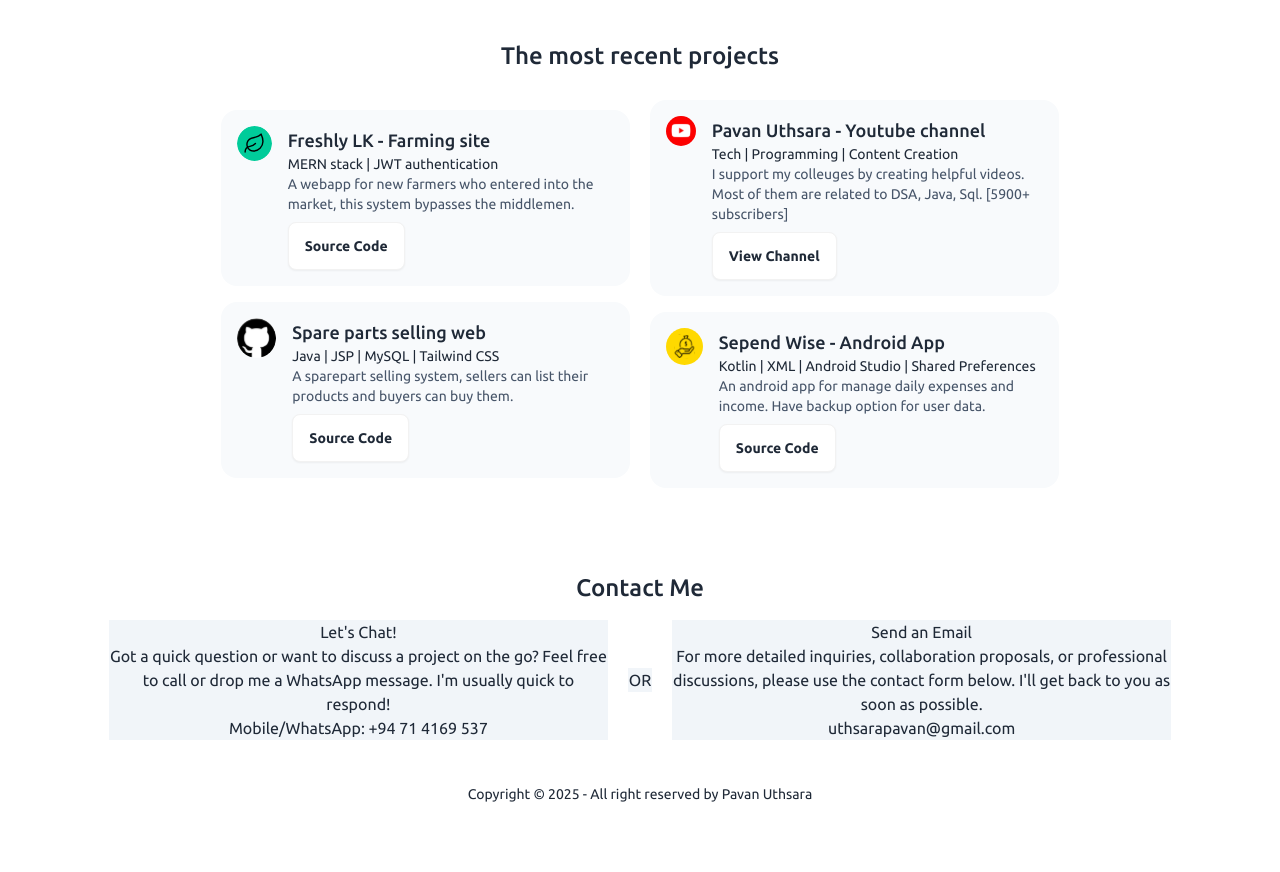
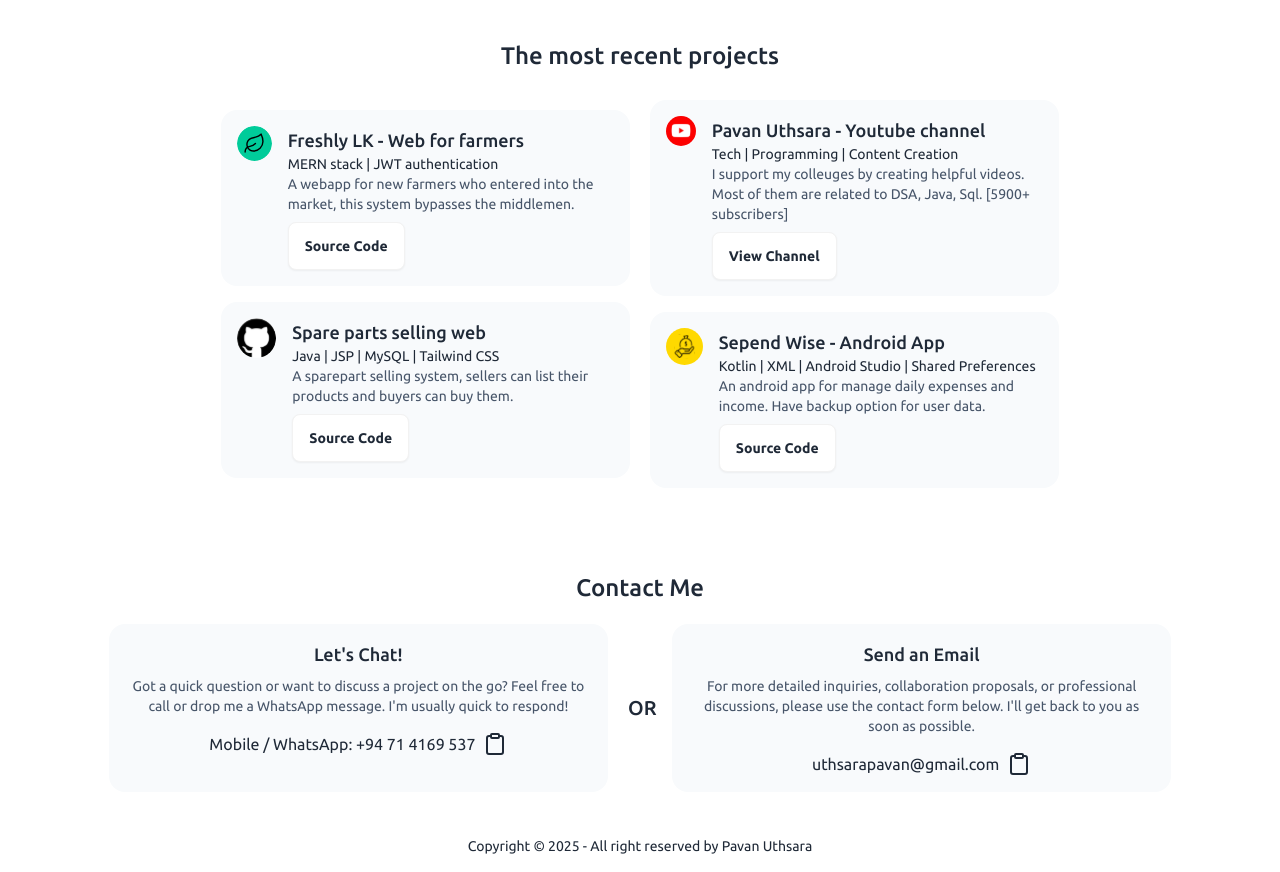
Before and after one commit to pavanuthsara/pavan-uthsara-portfolio, a React (Vite) app: page / in a window 1280 px wide. Shown: the part 580-1452 px from the top of the page. Before the commit the page ends 1400 px from the top, so only its background shows below. Built offline with nearby package versions, Linux system fonts and the light colour scheme.

Commit message:
contact section v1.2

```diff
--- a/src/components/ContactMe.jsx
+++ b/src/components/ContactMe.jsx
@@ -1,33 +1,66 @@
-import React from "react";
+import React, { useState } from "react";
+import toast  from "react-hot-toast";
 
-import { Construction } from "lucide-react";
+import { Clipboard } from "lucide-react";
 
 const ContactMe = () => {
+  const [copyEmailStatus, setCopyEmailStatus] = useState(false);
+  const [copyMobileStatus, setCopyMobileStatus] = useState("");
+
+  const emailToCopy = "uthsarapavan@gmail.com";
+  const mobileToCopy = "+94714169537";
+
+  const handleClipboardEmail = async () => {
+    try {
+      await navigator.clipboard.writeText(emailToCopy);
+      toast.success("Email copied to clipboard");
+      setCopyEmailStatus(true);
+      console.log(copyEmailStatus);
+    } catch (error) {
+      console.error("Failed to copy email:", error);
+      setCopyEmailStatus(false);
+      toast.error("Failed to copy email");
+    }
+  };
+
   return (
     <>
       <div className="mt-4 pt-6">
         <div className="text-center my-3">
-          <p className="text-2xl font-medium ">Contact Me</p>
+          <p className="text-2xl font-medium my-1">Contact Me</p>
 
           <div className="flex justify-center gap-5 py-4">
-            <div className="flex-none w-2/5 h-auto bg-slate-100">
-              <p>Let's Chat!</p>
-              <p>
+            <div className="flex-none w-2/5 h-auto bg-slate-50 p-4 rounded-2xl ">
+              <p className="font-medium text-lg">Let's Chat!</p>
+              <p className="text-sm text-slate-600 py-2">
                 Got a quick question or want to discuss a project on the go?
                 Feel free to call or drop me a WhatsApp message. I'm usually
                 quick to respond!
               </p>
-              <p>Mobile/WhatsApp: +94 71 4169 537</p>
+              <div className="flex flex-row justify-center align-middle gap-2 mt-2">
+                <p>Mobile / WhatsApp: +94 71 4169 537</p>
+                <Clipboard
+                  onClick={handleClipboardEmail}
+                  className="cursor-pointer w-6"
+                />
+              </div>
             </div>
-            <div className="flex-none w-6 bg-slate-100 my-auto">OR</div>
-            <div className="flex-none w-2/5 h-auto bg-slate-100">
-              <p>Send an Email</p>
-              <p>
+            <div className="flex-none w-6  my-auto font-medium text-xl">OR</div>
+            <div className="flex-none w-2/5 h-auto bg-slate-50 p-4 rounded-2xl ">
+              <p className="font-medium text-lg">Send an Email</p>
+              <p className="text-sm text-slate-600 py-2">
                 For more detailed inquiries, collaboration proposals, or
                 professional discussions, please use the contact form below.
                 I'll get back to you as soon as possible.
               </p>
-              <p>uthsarapavan@gmail.com</p>
+              <div className="flex flex-row justify-center align-middle gap-2 mt-2">
+                {/* <div className="rounded-3xl bg-base-200 p-1"></div> */}
+                <p>uthsarapavan@gmail.com</p>
+                <Clipboard
+                  onClick={handleClipboardEmail}
+                  className="cursor-pointer w-6"
+                />
+              </div>
             </div>
           </div>
         </div>
--- a/src/components/Projects.jsx
+++ b/src/components/Projects.jsx
@@ -5,12 +5,12 @@ const Projects = () => {
   return (
     <div className="mt-4 pt-16">
       <div className="text-center my-3">
-        <p className="text-2xl font-medium ">The most recent projects</p>
+        <p className="text-2xl font-medium">The most recent projects</p>
       </div>
       <div className="flex flex-row justify-center items-center gap-5 py-4">
         <div className=" w-1/2 place-items-end">
           <ProjectCard
-            title={"Freshly LK - Farming site"}
+            title={"Freshly LK - Web for farmers"}
             image={"/img/freshly.svg"}
             description={
               "A webapp for new farmers who entered into the market, this system bypasses the middlemen."
```
